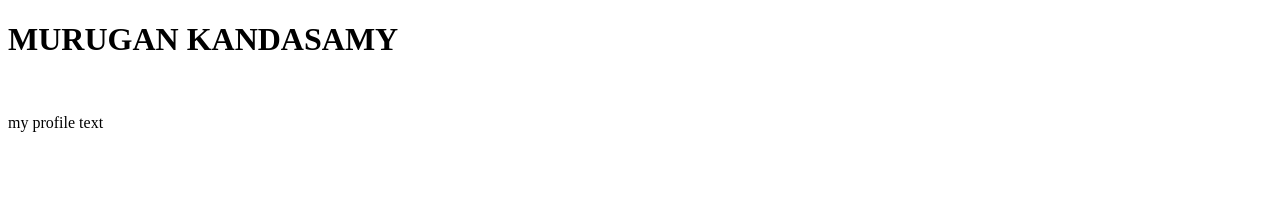
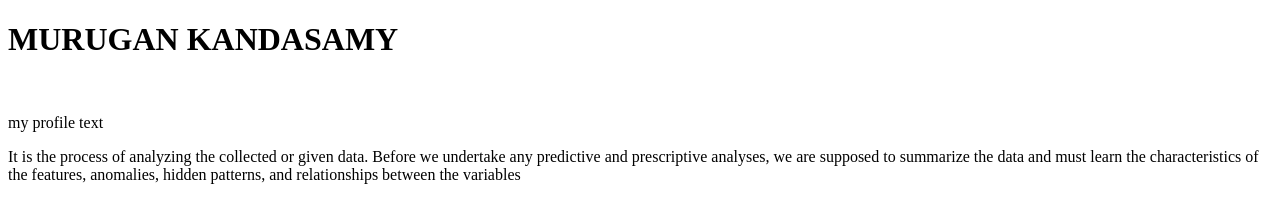
Before and after one commit to Murugan3000/myproject, a plain HTML site: page index.html in a window 1280 px wide. Drawn offline with Linux system fonts and the light colour scheme.

Commit message:
added new para

```diff
--- a/index.html
+++ b/index.html
@@ -9,5 +9,6 @@
     <h1>MURUGAN KANDASAMY</h1>
     <img width="200px" src="R.jpeg" alt="">
     <p>my profile text</p>
+    <p>It is the process of analyzing the collected or given data. Before we undertake any predictive and prescriptive analyses, we are supposed to summarize the data and must learn the characteristics of the features, anomalies, hidden patterns, and relationships between the variables</p>
 </body>
 </html>
```
